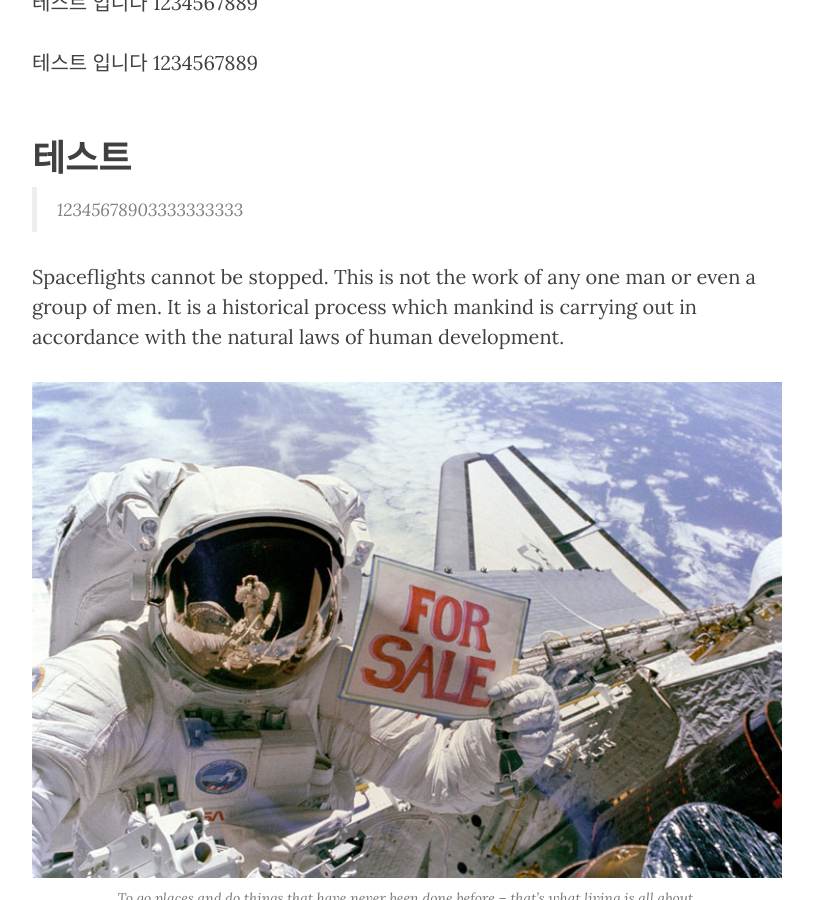
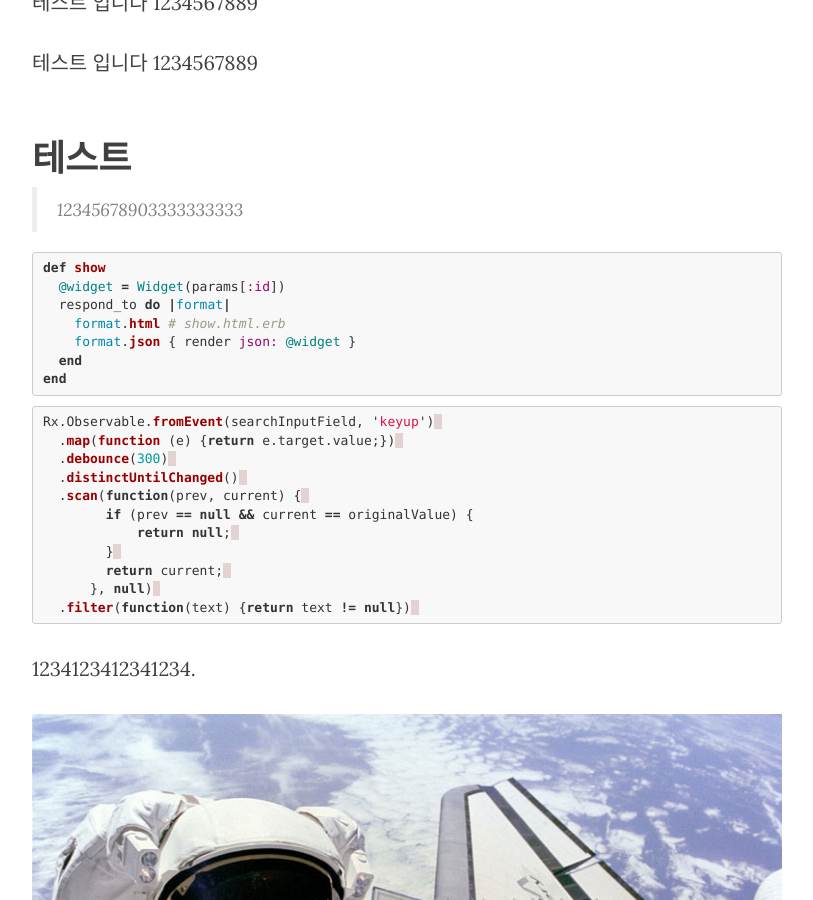
Before and after one commit to delrao/delrao.github.com, a Jekyll site: the page built from _posts/2017-01-31-just test.markdown, in a window 1280 px wide and 900 px high, scrolled down 688 px. Shown: the whole window, without its empty margins (233-1046 px from the left). Built offline with Jekyll 4.4.1, drawn with Linux system fonts in a browser that asks for light colours; nearby versions of some CDN libraries.

Commit message:
no message

````diff
--- a/_config.yml
+++ b/_config.yml
@@ -9,7 +9,7 @@ url: "http://yourdomain.com"
 twitter_username: SBootstrap
 github_username:  davidtmiller
 facebook_username:  StartBootstrap
-email_username:  your-email@yourdomain.com
+email_username:  0828alstjd@gmail.com
 
 # Google Analytics
 # To enable google analytics, uncomment below line with a valid Google Tracking ID
--- a/_posts/2017-01-31-just test.markdown
+++ b/_posts/2017-01-31-just test.markdown
@@ -19,7 +19,33 @@ header-img: "img/post-bg-06.jpg"
 
 <blockquote>12345678903333333333</blockquote>
 
-<p>Spaceflights cannot be stopped. This is not the work of any one man or even a group of men. It is a historical process which mankind is carrying out in accordance with the natural laws of human development.</p>
+{% highlight ruby %}
+def show
+  @widget = Widget(params[:id])
+  respond_to do |format|
+    format.html # show.html.erb
+    format.json { render json: @widget }
+  end
+end
+{% endhighlight %}
+
+
+```javascript
+Rx.Observable.fromEvent(searchInputField, 'keyup')
+  .map(function (e) {return e.target.value;})
+  .debounce(300)
+  .distinctUntilChanged()
+  .scan(function(prev, current) {
+        if (prev == null && current == originalValue) {
+            return null;
+        }
+        return current;
+      }, null)
+  .filter(function(text) {return text != null})
+```
+
+
+<p>1234123412341234.</p>
 
 <a href="#">
     <img src="{{ site.baseurl }}/img/post-sample-image.jpg" alt="Post Sample Image">
````
